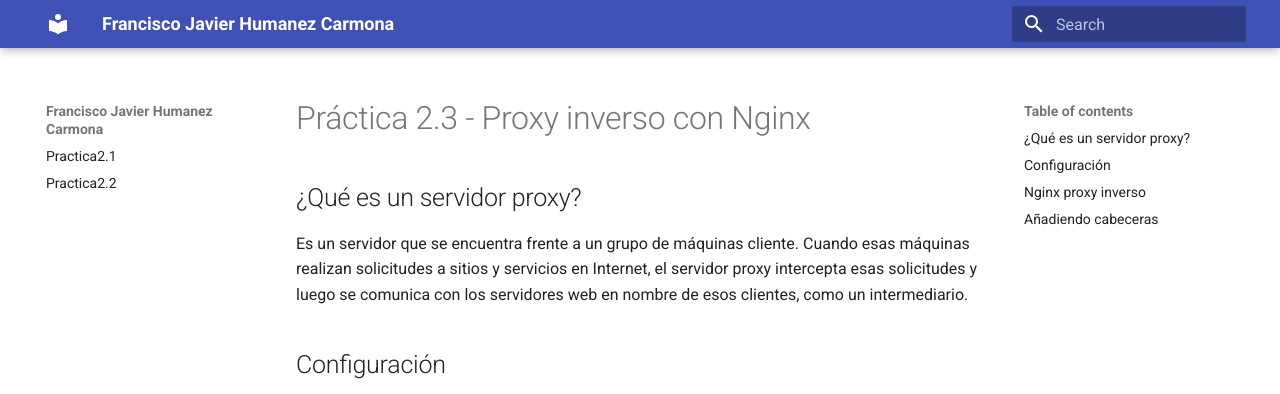
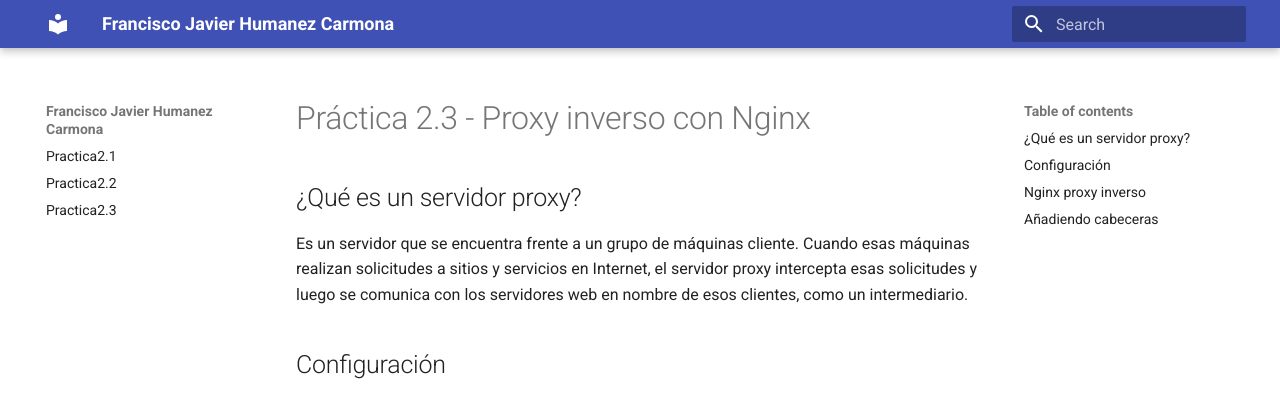
Before and after one commit to franciscohumanez/Despliegue, an MkDocs documentation site: the page built from docs/practica3.md, in a window 1280 px wide. Shown: the top 394 px of the page. Built offline with MkDocs 1.6.1 and Material for MkDocs 9.7.7, drawn with Linux system fonts in a browser that asks for light colours.

Commit message:
añadir pracitca3 al menu

```diff
--- a/mkdocs.yml
+++ b/mkdocs.yml
@@ -5,3 +5,4 @@ theme:
 nav:
  - Practica2.1: index.md
  - Practica2.2: practica2.md
+ - Practica2.3: pracitca3.md
```
